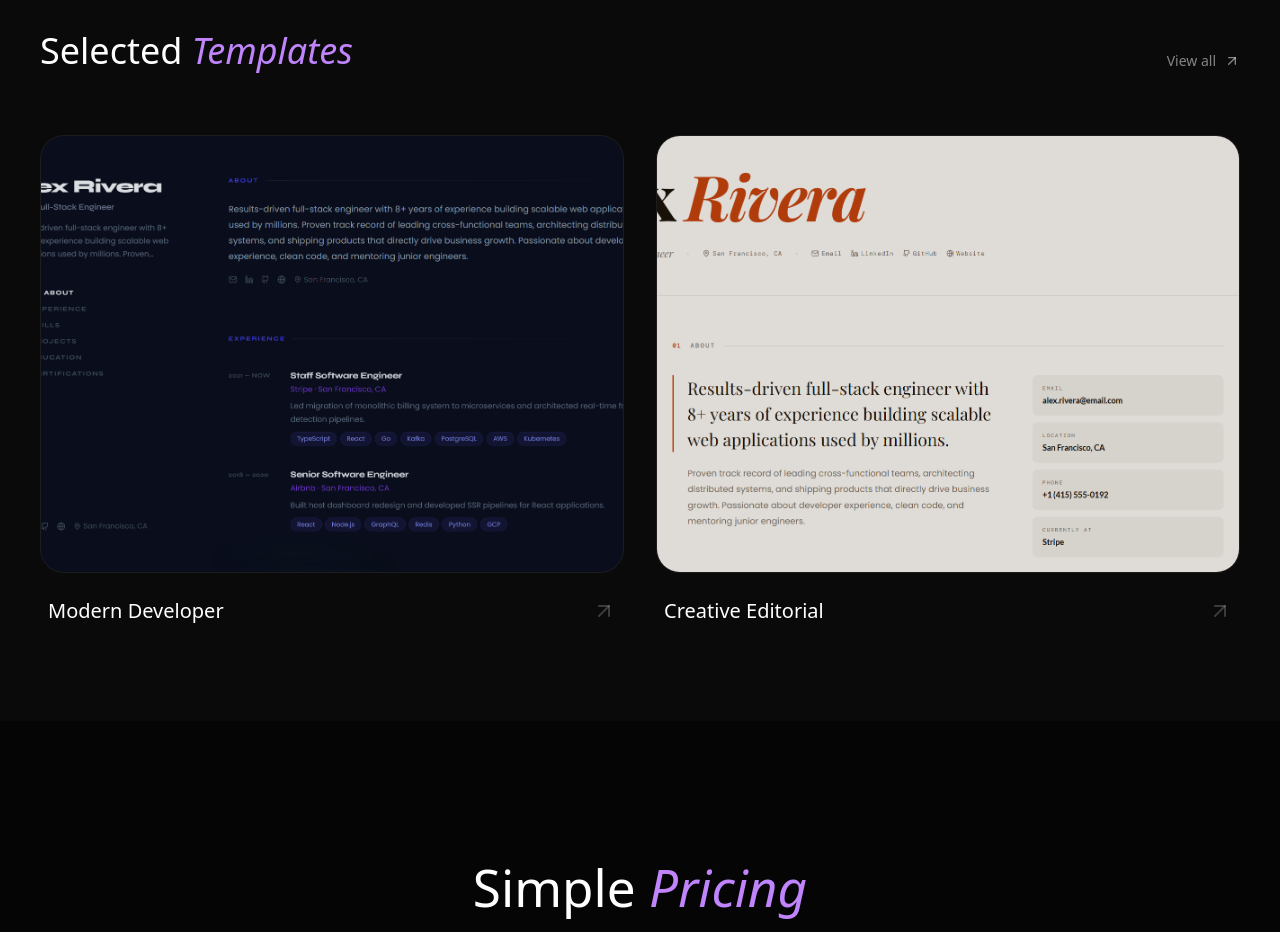
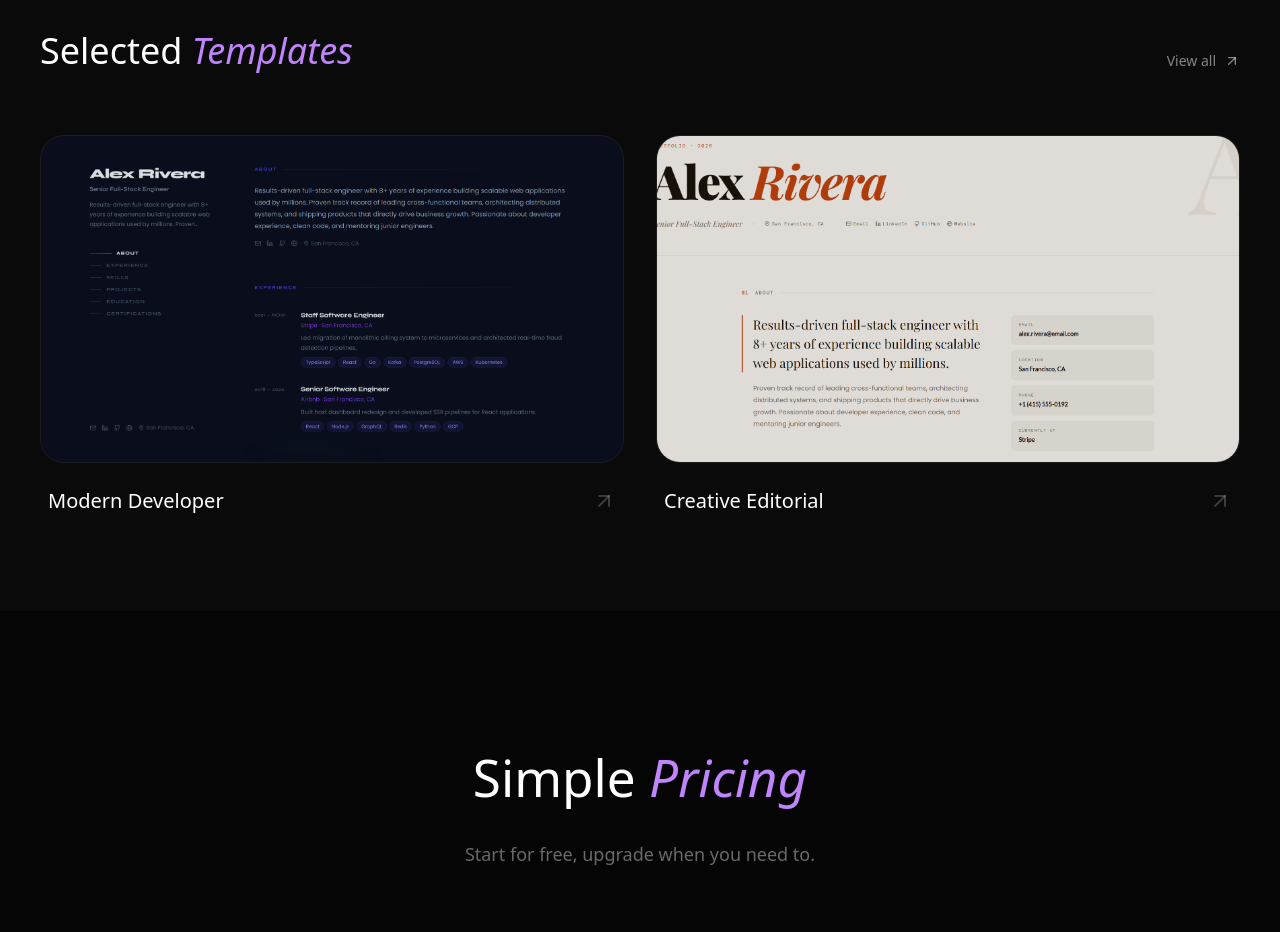
Before and after one commit to Muzzu8421/folioo, a Next.js app: page / in a window 1280 px wide. Shown: the part 3380-4312 px from the top of the page. Built offline with nearby package versions, Linux system fonts and the light colour scheme; no server answers.

Commit message:
fix: adjust template card aspect ratio to 16:9 to prevent image cropping

```diff
--- a/src/app/page.js
+++ b/src/app/page.js
@@ -289,7 +289,7 @@ function Templates() {
             { img: "/editorial.png", title: "Creative Editorial" }
           ].map((tpl, i) => (
             <div key={tpl.title} className={`group cursor-pointer ${vis ? 'anim-in' : 'opacity-0'}`} style={{ animationDelay: `${i * 150}ms` }}>
-              <SpotlightCard className="rounded-3xl overflow-hidden bg-[#111] aspect-[4/3] relative mb-6 border border-white/5">
+              <SpotlightCard className="rounded-3xl overflow-hidden bg-[#111] aspect-video relative mb-6 border border-white/5">
                 <img src={tpl.img} alt={tpl.title} className="object-cover object-top w-full h-full opacity-90 group-hover:opacity-100 group-hover:scale-105 transition-all duration-700" />
               </SpotlightCard>
               <div className="flex justify-between items-center px-2">
```
